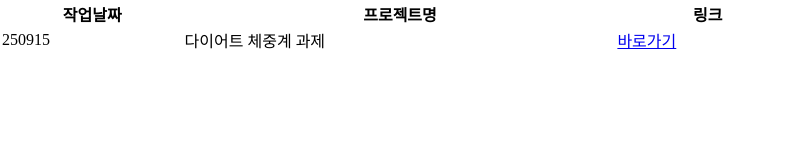
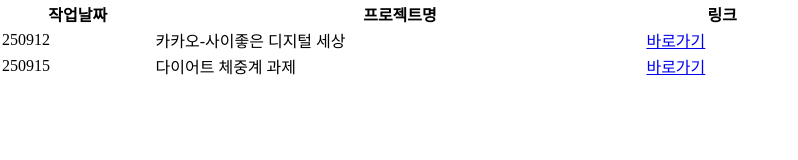
Before and after one commit to kimsuyeon1231/TIL_js, a website: page index.html in a window 1280 px wide. Shown: the whole page, without its empty margins (0-798 px from the left). Drawn offline with Linux system fonts and the light colour scheme.

Commit message:
20250915

```diff
--- a/index.html
+++ b/index.html
@@ -27,10 +27,16 @@
         </thead>
         <tbody>
             <tr>
+                <td>250912</td>
+                <td>카카오-사이좋은 디지털 세상</td>
+                <td><a href="./sass_study/project2/index.html">바로가기</a></td>
+            </tr>
+            <tr>
                 <td>250915</td>
                 <td>다이어트 체중계 과제</td>
                 <td><a href="./task/diet_scale.html">바로가기</a></td>
             </tr>
+
         </tbody>
     </table>
 </body>
```
